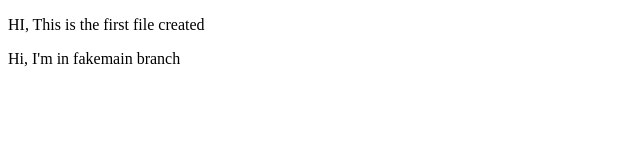
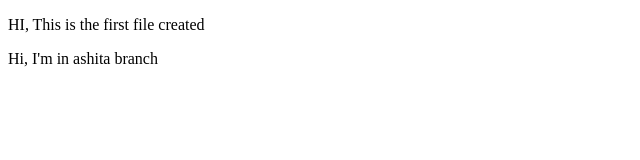
Before and after one commit to DarshitaJjw/DEMO-Repo, a plain HTML site: page index.html in a window 1280 px wide. Shown: the full height of the page, 0-640 px from the left. Drawn offline with Linux system fonts and the light colour scheme.

Commit message:
word added

```diff
--- a/index.html
+++ b/index.html
@@ -7,6 +7,6 @@
 </head>
 <body>
     <p>HI, This is the first file created</p>
-    <p>Hi, I'm in fakemain branch</p>
+    <p>Hi, I'm in ashita branch</p>
 </body>
 </html>
```
